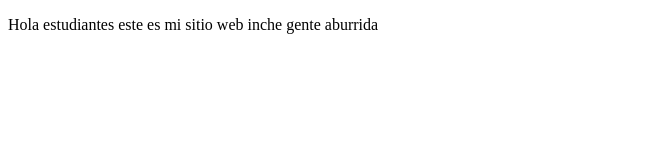
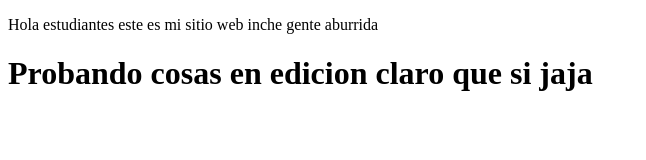
Before and after one commit to T3ster11/repoPrework, a plain HTML site: page index.html in a window 1280 px wide. Shown: the whole page, without its empty margins (0-646 px from the left). Drawn offline with Linux system fonts and the light colour scheme.

Commit message:
agregado de h1

```diff
--- a/index.html
+++ b/index.html
@@ -11,6 +11,7 @@
         Hola estudiantes este es mi sitio web
         inche gente aburrida
     </p>
+    <h1>Probando cosas en edicion claro que si jaja</h1>
 
 </body>
 </html>
```
